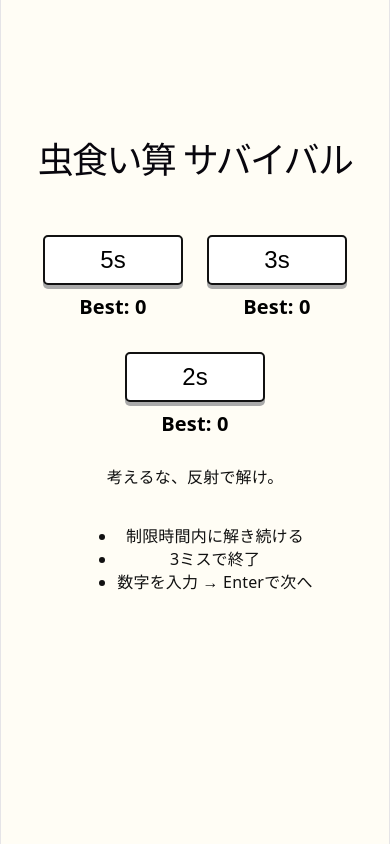
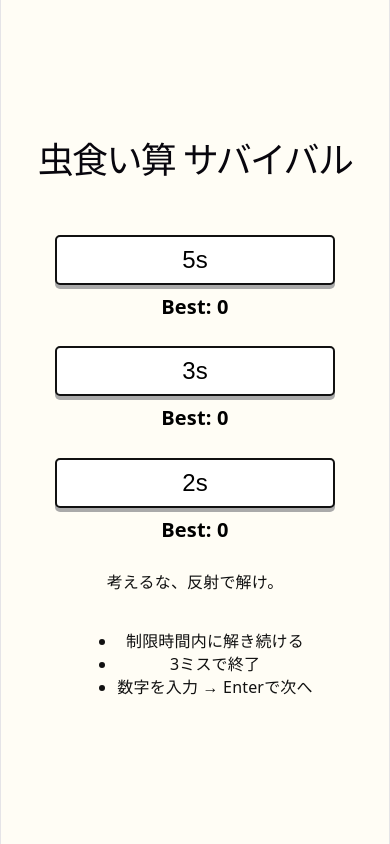
Before and after one commit to kotasimo/mushikui-suvival, a React (Vite) app: page / in a window 390 px wide. Built offline with nearby package versions, Linux system fonts and the light colour scheme.

Commit message:
ボタン縦

```diff
--- a/src/App.css
+++ b/src/App.css
@@ -856,6 +856,19 @@ button:active {
   }
 }
 
+@media (max-width: 768px) and (orientation: portrait) {
+  .menu-grid {
+    flex-direction: column;
+    gap: 18px;
+    width: 100%;
+  }
+
+  .menu-grid .menu-item,
+  .menu-grid button {
+    width: min(100%, 280px);
+  }
+}
+
 .monster-hit {
   animation: hit 0.18s ease;
 }
```
